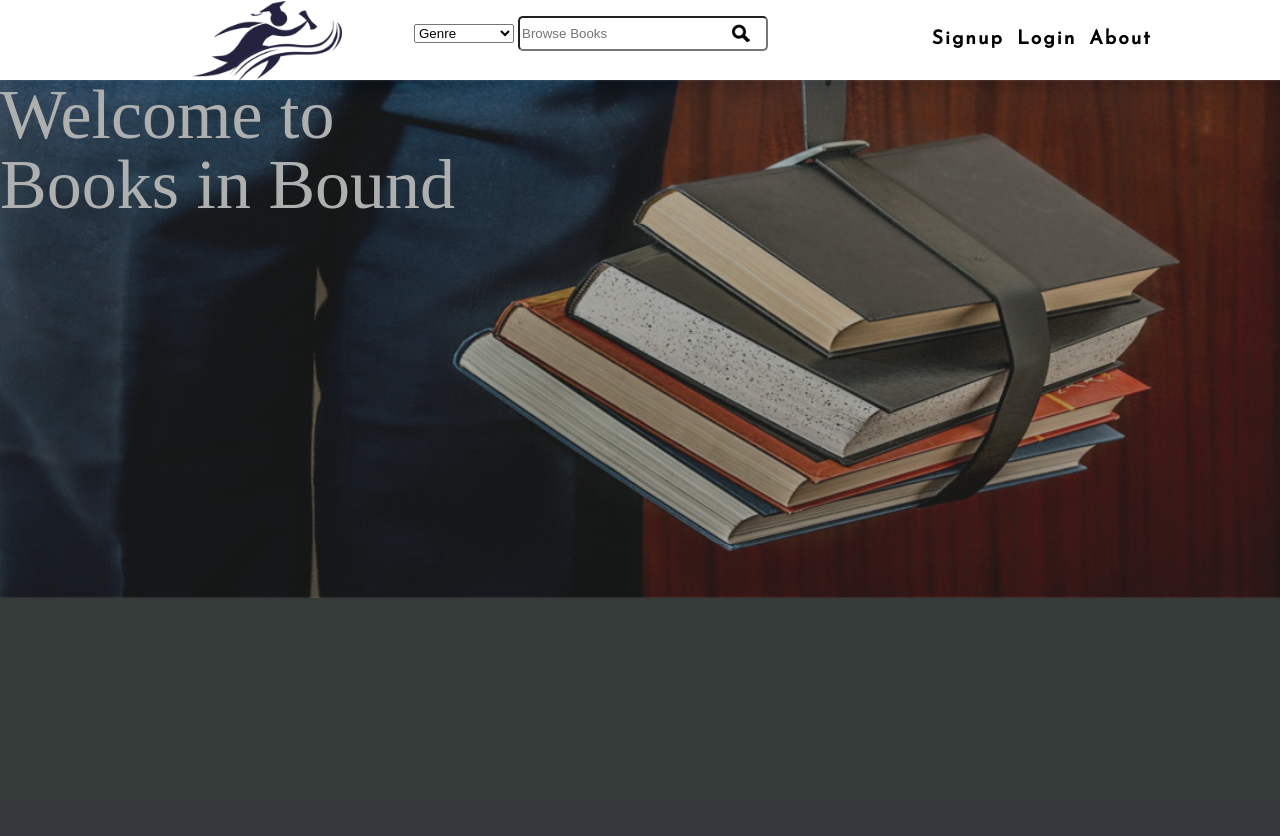
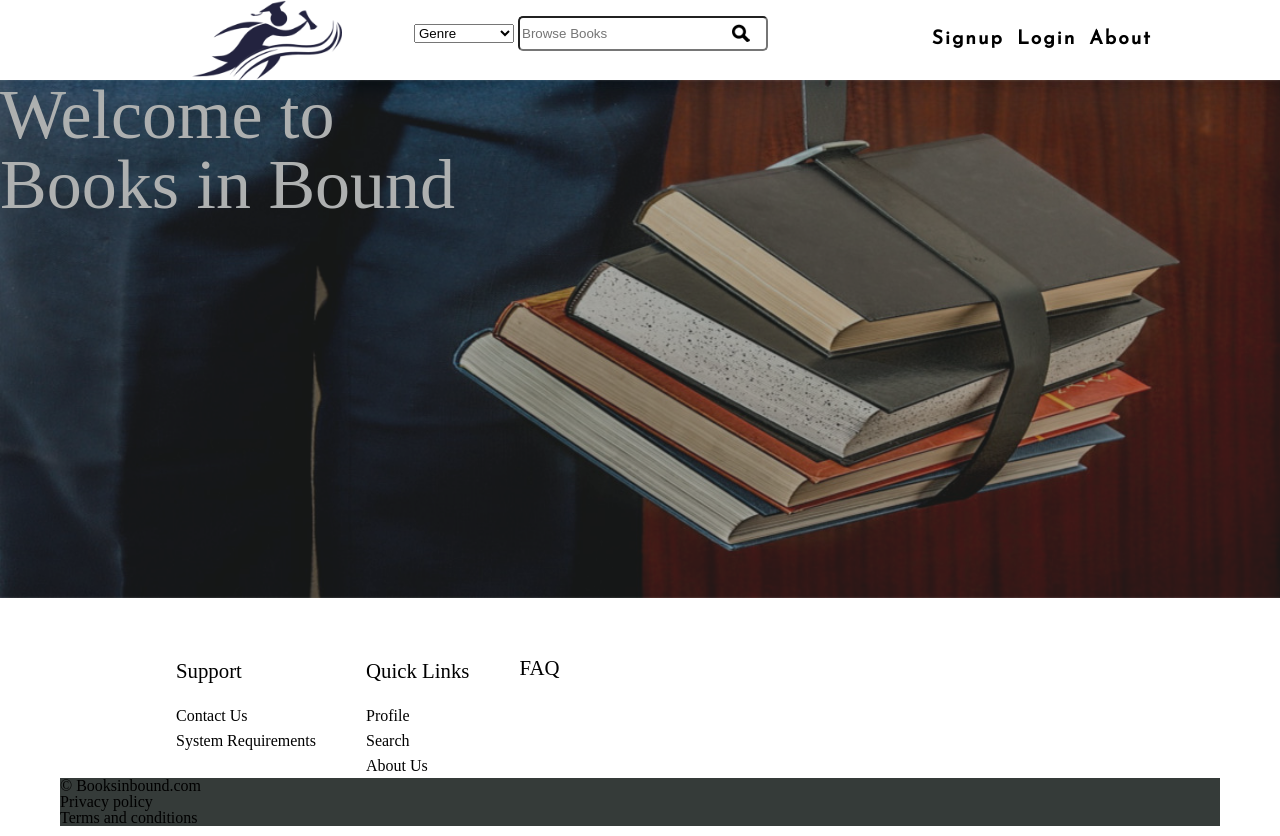
Before and after one commit to frsfdc/Books-in-bound, a PHP site: page / in a window 1280 px wide. Before the commit the page ends 598 px from the top, so only its background shows below. Run offline with PHP 8.4, Linux system fonts and the light colour scheme; some web fonts are replaced.

Commit message:
Adds the footer

```diff
--- a/assets/css/main.css
+++ b/assets/css/main.css
@@ -99,8 +99,6 @@
 }
 
 /*slide show*/
-
-
 .slideshow_container {
     max-width: 1000px;
     position: relative;
@@ -170,3 +168,33 @@
     from { opacity: .4 }
     to { opacity: 1 }
 }
+
+/*footer*/
+footer {
+    padding: 60px 60px 10px;
+    background-color: white;
+    color: black;
+    margin: 0;
+}
+
+#footer {
+    width: 80%;
+    margin: 0 auto;
+}
+
+#link_footer {
+    background-color: #353B39;
+    width: 100%;
+    clear: both;
+}
+
+#support, #quick_links {
+    float: left;
+    padding-right: 50px;
+    line-height: 25px;
+}
+
+#footer div ul li:first-of-type, #faq {
+    font-size: 1.3em;
+    padding-bottom: 20px;
+}
--- a/index.html
+++ b/index.html
@@ -82,6 +82,38 @@
             <h1>Welcome to <br>Books in Bound</h1>
         </div> <!-- End of content div -->
 
+        <footer>
+            <div id="footer">
+                <div id="support">
+                    <ul>
+                        <li>Support</li>
+                        <li>Contact Us</li>
+                        <li>System Requirements</li>
+                    </ul>
+                </div>
+
+                <div id="quick_links">
+                    <ul>
+                        <li>Quick Links</li>
+                        <li>Profile</li>
+                        <li>Search</li>
+                        <li>About Us</li>
+                    </ul>
+                </div>
+                <div id="faq">
+                    <p>FAQ</p>
+                </div>
+            </div>
+
+            <div id="link_footer">
+                <ul>
+                    <li>&#169; Booksinbound.com</li>
+                    <li>Privacy policy</li>
+                    <li>Terms and conditions</li>
+                </ul>
+            </div>
+        </footer>
+
         <script src="assets/js/script.js"></script>
     </body>
 </html>
```
